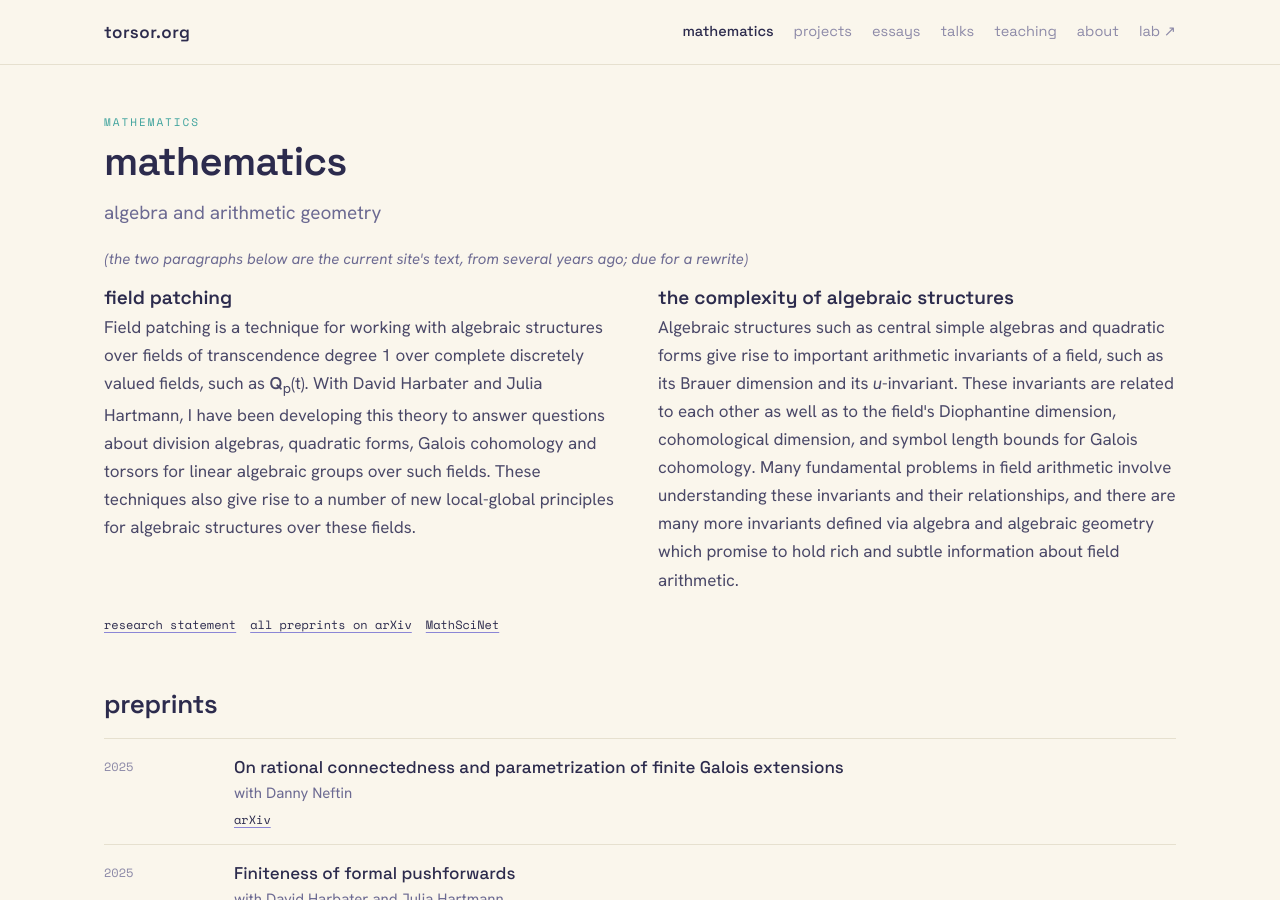
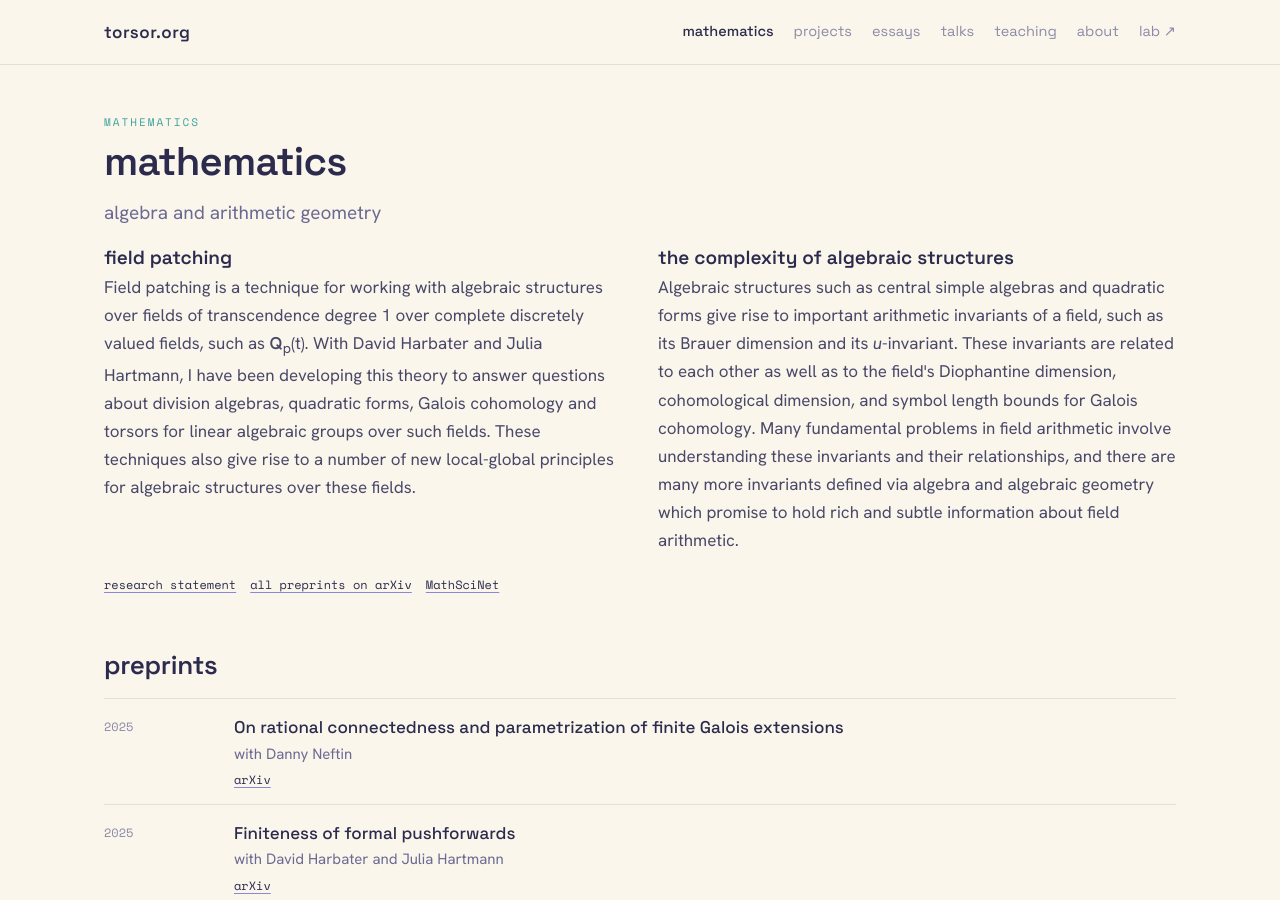
Before and after one commit to dkrashen/dkrashen.github.io, a Jekyll site: the page built from research.html, in a window 1280 px wide and 900 px high. Built offline with Jekyll 4.4.1, drawn with Linux system fonts in a browser that asks for light colours.

Commit message:
Remove drafting notes before going live
Co-Authored-By: Claude Opus 5.5 <noreply@anthropic.com>
Claude-Session: https://claude.ai/code/session_01UYkoeB7ZhBUZQvH3DWz2oA

```diff
--- a/about.html
+++ b/about.html
@@ -9,8 +9,6 @@ heading: about
 
 <p>My research concerns algebra and arithmetic geometry, in particular the interactions between field arithmetic, algebraic objects such as division algebras and quadratic forms, and arithmetic and algebraic geometry. I am particularly interested in applying techniques and ideas from algebraic topology and algebraic geometry to problems in algebra: finite dimensional division algebras and the Brauer group, linear algebraic groups, algebraic cycles, and field theory.</p>
 
-<p><em>(draft: a sentence here on the AI and interdisciplinary work)</em></p>
-
 <p>I was named a Fellow of the American Association for the Advancement of Science in 2025, a Fellow of the American Mathematical Society in 2017, and in 2016 received a Presidential Early Career Award for Scientists and Engineers (PECASE).</p>
 
 <p>Previously I was a professor of mathematics at Rutgers University and before that at the University of Georgia, where I received the UGA Creative Research Medal in 2012 and the UGA Outstanding Professor Award in 2016.</p>
--- a/research.html
+++ b/research.html
@@ -6,7 +6,6 @@ heading: mathematics
 lede: algebra and arithmetic geometry
 katex: true
 ---
-<p class="entry__meta"><em>(the two paragraphs below are the current site's text, from several years ago; due for a rewrite)</em></p>
 <div class="two-col">
   <div>
     <h3>field patching</h3>
```
